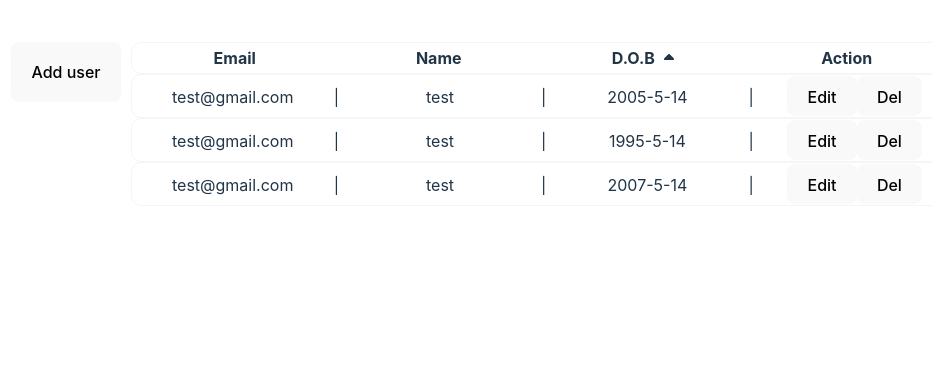
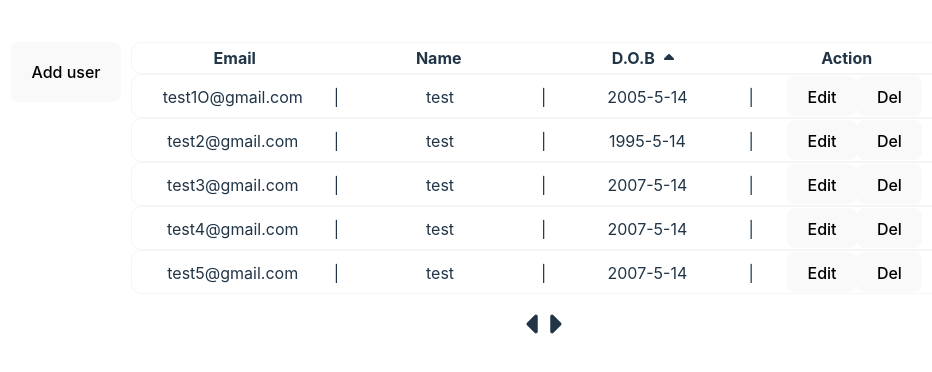
Before and after one commit to Manu6677/vue_docs, a Vue app: page / in a window 1280 px wide. Shown: the top 372 px of the page, without its empty margins (156-1088 px from the left). Built offline with nearby package versions, Linux system fonts and the light colour scheme.

Commit message:
pagination

```diff
--- a/src/components/Form.vue
+++ b/src/components/Form.vue
@@ -1,10 +1,10 @@
 <script>
 import Table from "./Table.vue";
-// import vClickOutside from "v-click-outside"
 export default {
   components: { Table },
   data() {
     return {
+      isPreviousDisable: false,
       email: "",
       name: "",
       dateOfBirth: "",
@@ -14,55 +14,130 @@ export default {
       isActive: false,
       isIconUpClicked: true,
       isIconDownClicked: true,
+
       filledData: [
         {
           id: 1,
-          email: "test@gmail.com",
+          email: "test1O@gmail.com",
           name: "test",
           dob: "2005-5-14",
-          password: 123,
-          matchPassword: 123,
+          password: 199999900023,
+          matchPassword: 199999900023,
         },
         {
           id: 2,
-          email: "test@gmail.com",
+          email: "test2@gmail.com",
           name: "test",
           dob: "1995-5-14",
-          password: 123,
-          matchPassword: 123,
+          password: 199999900023,
+          matchPassword: 199999900023,
         },
 
         {
           id: 3,
-          email: "test@gmail.com",
+          email: "test3@gmail.com",
           name: "test",
           dob: "2007-5-14",
-          password: 123,
-          matchPassword: 123,
+          password: 199999900023,
+          matchPassword: 199999900023,
+        },
+
+        {
+          id: 4,
+          email: "test4@gmail.com",
+          name: "test",
+          dob: "2007-5-14",
+          password: 199999900023,
+          matchPassword: 199999900023,
+        },
+        {
+          id: 5,
+          email: "test5@gmail.com",
+          name: "test",
+          dob: "2007-5-14",
+          password: 199999900023,
+          matchPassword: 199999900023,
+        },
+        {
+          id: 6,
+          email: "test6@gmail.com",
+          name: "test",
+          dob: "2007-5-14",
+          password: 199999900023,
+          matchPassword: 199999900023,
+        },
+        {
+          id: 7,
+          email: "test7@gmail.com",
+          name: "test",
+          dob: "2005-5-14",
+          password: 199999900023,
+          matchPassword: 199999900023,
+        },
+        {
+          id: 8,
+          email: "test8@gmail.com",
+          name: "test",
+          dob: "1995-5-14",
+          password: 199999900023,
+          matchPassword: 199999900023,
+        },
+
+        {
+          id: 9,
+          email: "test9@gmail.com",
+          name: "test",
+          dob: "2007-5-14",
+          password: 199999900023,
+          matchPassword: 199999900023,
+        },
+
+        {
+          id: 10,
+          email: "test10@gmail.com",
+          name: "test",
+          dob: "2007-5-14",
+          password: 199999900023,
+          matchPassword: 199999900023,
+        },
+        {
+          id: 11,
+          email: "test11@gmail.com",
+          name: "test",
+          dob: "2007-5-14",
+          password: 199999900023,
+          matchPassword: 199999900023,
+        },
+        {
+          id: 12,
+          email: "test12@gmail.com",
+          name: "test",
+          dob: "2007-5-14",
+          password: 199999900023,
+          matchPassword: 199999900023,
         },
       ],
       idOfUser: 1,
+      currentPage: 1,
+      itemPerPage: 5,
     };
   },
+  computed: {
+    paginatedData() {
+      console.log((this.currentPage - 1) * this.itemPerPage, ((this.currentPage - 1) * this.itemPerPage) + this.itemPerPage);
 
-// directives: {
-//       clickOutside: vClickOutside.directive
-//     },
+      if(this.currentPage == 0) {return alert("can not display")}
+       return this.filledData.slice((this.currentPage - 1) * this.itemPerPage, ((this.currentPage - 1) * this.itemPerPage) + this.itemPerPage);
 
+    },
+  },
   methods: {
-
-    // onClickOutside (event, el) {
-    //     console.log('Clicked outside. Event: ', event)
-    //     this.closeModal()
-    //   },
-
     submitData() {
-
       let mailValidation = /^\w+([\.-]?\w+)*@\w+([\.-]?\w+)*(\.\w{2,3})+$/;
 
-      if(!this.email.match(mailValidation)) {
-        console.log("email validate")
-        return alert("Please enter valid email")
+      if (!this.email.match(mailValidation)) {
+        console.log("email validate");
+        return alert("Please enter valid email");
       }
 
       if (
@@ -75,15 +150,14 @@ export default {
         return alert("enter all fields");
       }
 
-
       if (this.password != this.matchPassword) {
         // console.log(this.password);
         // console.log(this.matchPassword);
         return alert("Password Mismatch");
       }
 
-      if(this.password.length < 10){
-        return alert("weak password")
+      if (this.password.length < 10) {
+        return alert("weak password");
       }
 
       this.filledData.push({
@@ -94,6 +168,21 @@ export default {
         password: this.password,
         matchPassword: this.matchPassword,
       });
+
+      // console.log(this.filledData.length)
+
+      if (this.filledData.length > 5) {
+        console.log("inside original array");
+        let filledDataLen = this.filledData.length;
+        console.log(filledDataLen);
+        console.log(filledDataLen - 1);
+        let closest = this.findClosestToFiveDivisible(filledDataLen - 1);
+        console.log(closest);
+        this.filledDataDuplicate = this.filledData.slice(
+          closest,
+          filledDataLen
+        );
+      }
 
       this.email = "";
       this.name = "";
@@ -129,35 +218,48 @@ export default {
       }
     },
     sortDataByDobUp() {
-
       this.filledData = this.filledData.sort(function (a, b) {
         return new Date(a.dob) - new Date(b.dob);
       });
-      this.isIconUpClicked = false
-      this.isIconDownClicked=true
+      this.isIconUpClicked = false;
+      this.isIconDownClicked = true;
     },
     sortDataByDobDown() {
       this.filledData = this.filledData.sort(function (a, b) {
         return new Date(b.dob) - new Date(a.dob);
       });
-      this.isIconDownClicked = false
-      this.isIconUpClicked = true
+      this.isIconDownClicked = false;
+      this.isIconUpClicked = true;
     },
 
-    closeModal(){
-      this.isActive = false
+    closeModal() {
+      this.isActive = false;
+    },
+
+    goPrevious() {
+      console.log(this.currentPage)
+      if(this.currentPage > 1){
+        this.currentPage--;
       }
+
+    },
+    goNext() {
+      if(this.currentPage < this.filledData.length / this.itemPerPage) this.currentPage++;
+    },
   },
 };
 </script>
 
 <template>
   <div class="modal-view">
-    <div :class="isActive ? 'activate' : 'deactivate'" >
-
-
-      <div class="x-mark"> <font-awesome-icon class="x-mark-icon" icon="fa-solid fa-xmark" @click="closeModal"/></div>
-
+    <div :class="isActive ? 'activate' : 'deactivate'">
+      <div class="x-mark">
+        <font-awesome-icon
+          class="x-mark-icon"
+          icon="fa-solid fa-xmark"
+          @click="closeModal"
+        />
+      </div>
 
       <div class="form">
         <form v-on:submit.prevent="submitForm">
@@ -165,7 +267,13 @@ export default {
 
           <div class="formfield">
             <label class="form-placeholder-email" for="email">Email: </label>
-            <input placeholder="email" id="email" type="email" name="email" v-model="email" />
+            <input
+              placeholder="email"
+              id="email"
+              type="email"
+              name="email"
+              v-model="email"
+            />
           </div>
 
           <div class="formfield">
@@ -191,7 +299,7 @@ export default {
             </label>
             <input
               placeholder="password"
-              type="password"
+              type="text"
               id="password"
               v-model="password"
             />
@@ -204,7 +312,7 @@ export default {
             <input
               placeholder="Enter same password"
               id="matchPassword"
-              type="password"
+              type="text"
               v-model="matchPassword"
             />
           </div>
@@ -216,14 +324,16 @@ export default {
             </span>
           </div>
 
-          <button type="submit" @click="submitData" :disabled="!isCheckBox">Submit</button>
+          <button type="submit" @click="submitData" :disabled="!isCheckBox">
+            Submit
+          </button>
         </form>
       </div>
     </div>
 
     <div class="table-comp">
       <span class="span-of-btn-table">
-      <button @click="popUpModal" class="btn-adduser">Add user </button>
+        <button @click="popUpModal" class="btn-adduser">Add user</button>
 
         <div>
           <table class="table-form">
@@ -234,12 +344,14 @@ export default {
               <th class="table-head-form">
                 D.O.B
                 <span class="icon-up-down">
-                <font-awesome-icon v-if="isIconUpClicked"
+                  <font-awesome-icon
+                    v-if="isIconUpClicked"
                     icon="fa-solid fa-caret-up"
                     @click="sortDataByDobUp"
                     class="icon-up"
                   />
-                <font-awesome-icon v-else-if="isIconDownClicked"
+                  <font-awesome-icon
+                    v-else-if="isIconDownClicked"
                     icon="fa-solid fa-caret-down"
                     @click="sortDataByDobDown"
                     class="icon-down"
@@ -251,7 +363,7 @@ export default {
           </table>
 
           <Table
-          v-for="(item, index) in filledData"
+            v-for="(item, index) in paginatedData"
             :key="item.id"
             :id="item.id"
             :email="item.email"
@@ -263,17 +375,44 @@ export default {
             @delUser="delUserData($event)"
             @editInTable="editDataInTable($event)"
           />
+
+          <div class="icon-left-right">
+            <font-awesome-icon
+              icon="fa-solid fa-caret-left"
+              class="icon-left"
+              @click="goPrevious"
+            />
+            <font-awesome-icon
+              icon="fa-solid fa-caret-right"
+              class="icon-right"
+              @click="goNext"
+            />
           </div>
-
+        </div>
       </span>
     </div>
-
   </div>
 </template>
 
 <style>
+.icon-left {
+  height: 30px;
+  width: 20px;
+  cursor: pointer;
+}
 
-.x-mark{
+.icon-right {
+  width: 20px;
+  height: 30px;
+  cursor: pointer;
+}
+
+.icon-left-right {
+  display: flex;
+  justify-content: center;
+  margin-top: 15px;
+}
+.x-mark {
   margin-left: 480px;
   background-color: black;
   height: 25px;
@@ -282,16 +421,15 @@ background-color: black;
   border-radius: 20px;
 }
 
-.x-mark-icon{
+.x-mark-icon {
   height: 25px;
 }
 
-.title-and-close-btn{
+.title-and-close-btn {
   display: flex;
   justify-content: center;
   justify-content: space-around;
-  border: 1px solid white
-
+  border: 1px solid white;
 }
 
 .title-of-form {
@@ -301,8 +439,7 @@ background-color: black;
   width: 250px;
 }
 
-
-.btn-adduser{
+.btn-adduser {
   height: 60px;
   align-items: center;
   align-content: center;
@@ -310,10 +447,9 @@ background-color: black;
   margin-bottom: 25px;
 }
 
-.span-of-btn-table{
+.span-of-btn-table {
   display: flex;
   justify-content: center;
-
 }
 .icon-up {
   cursor: pointer;
@@ -378,9 +514,7 @@ background-color: black;
   display: flex;
   text-align: center;
   justify-content: center;
-
 }
-
 
 .span-checkbox-para {
   display: flex;
--- a/src/main.js
+++ b/src/main.js
@@ -9,9 +9,9 @@ import { library } from '@fortawesome/fontawesome-svg-core'
 import { FontAwesomeIcon } from '@fortawesome/vue-fontawesome'
 
 /* import specific icons */
-import { faCaretUp, faCaretDown, faXmark } from "@fortawesome/free-solid-svg-icons";
+import { faCaretUp, faCaretDown, faXmark, faCaretLeft, faCaretRight } from "@fortawesome/free-solid-svg-icons";
 
 /* add icons to the library */
-library.add(faCaretUp, faCaretDown, faXmark);
+library.add(faCaretUp, faCaretDown, faXmark, faCaretLeft, faCaretRight);
 
 createApp(App).component('font-awesome-icon', FontAwesomeIcon).mount('#app')
```
Lines whose indentation alone changed are shown as unchanged.
